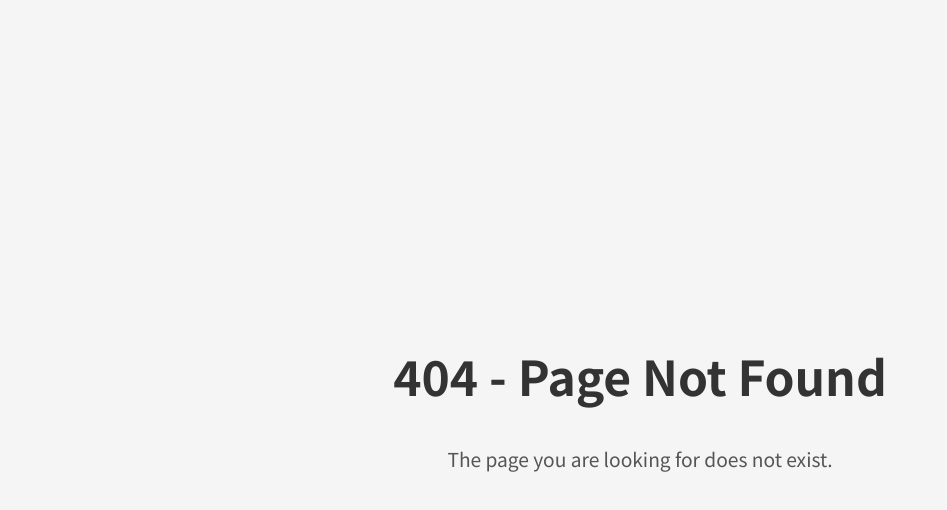
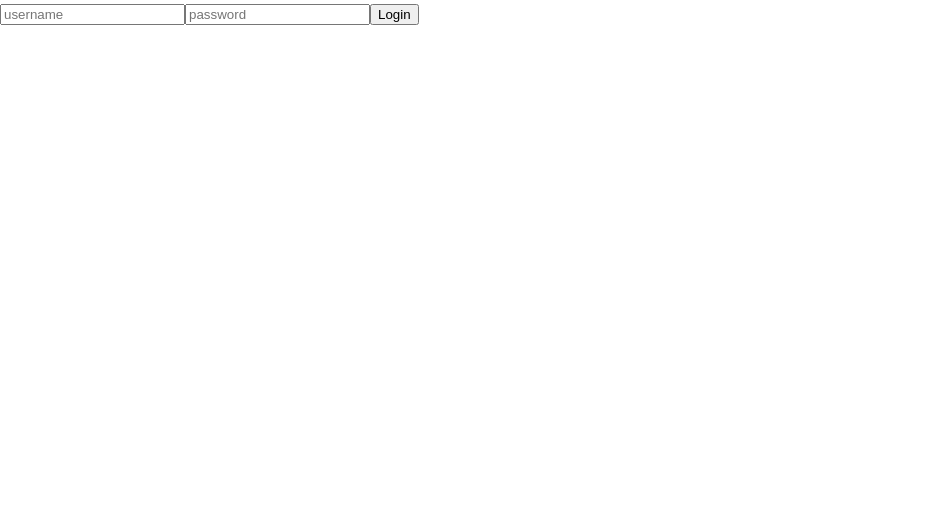
Before and after one commit to siopipin/pengembangan_aplikasi_web, a React (Create React App) app: page /login in a window 1280 px wide. Before the commit this address had no page. Shown: the top 510 px of the page, without its empty margins (0-947 px from the left). Built offline with nearby package versions, Linux system fonts and the light colour scheme.

Commit message:
M05 router untuk login dan authentikasi

```diff
--- a/src/App.js
+++ b/src/App.js
@@ -1,6 +1,7 @@
 import M05App from "./M05/M05App";
+import AppRoutes from "./M05Auth/AppRoutes";
 
 function App() {
-  return <M05App />;
+  return <AppRoutes />;
 }
 export default App;
--- /dev/null
+++ b/src/M05Auth/AppRoutes.js
@@ -0,0 +1,33 @@
+import React from 'react'
+import { BrowserRouter, Navigate, Route, Routes } from 'react-router-dom'
+import Login from './components/Login'
+import { isAdmin, isAuthenticated } from './auth'
+import Home from './components/Home'
+import Dashboard from './components/Dashboard'
+
+const AuthGuard = ({element, adminOnly = false}) => {
+    if(!isAuthenticated()) {
+        return <Navigate to='/login' />
+    }
+
+    if(adminOnly && !isAdmin()) {
+        return <Navigate to='/home' />
+    }
+
+    return element;
+}
+
+function AppRoutes() {
+  return (
+   <BrowserRouter>
+    <Routes>
+        <Route path='/login' element={<Login />} />
+        <Route path='/home' element= {<AuthGuard element={<Home />} />} />
+        <Route path='/dashboard' element={<AuthGuard element={<Dashboard />} adminOnly={true} />}/>
+        <Route path='/' element={<Navigate to='/home' />} />
+    </Routes>
+   </BrowserRouter>
+  )
+}
+
+export default AppRoutes
--- /dev/null
+++ b/src/M05Auth/auth.js
@@ -0,0 +1,21 @@
+export const setUser = (user) => {
+    localStorage.setItem('user', JSON.stringify(user));
+}
+
+export const getUser = () => {
+    const user = localStorage.getItem('user');
+    return user ? JSON.parse(user) : null;
+}
+
+export const removeUser = () =>  {
+    localStorage.removeItem('user');
+}
+
+export const isAuthenticated = () => {
+    return getUser() !== null;
+}
+
+export const isAdmin = () => {
+    const user = getUser();
+    return user && user.role === 'admin';
+}
--- /dev/null
+++ b/src/M05Auth/components/Dashboard.jsx
@@ -0,0 +1,24 @@
+import React from "react";
+import { Link } from "react-router-dom";
+import { removeUser } from "../auth";
+import { useNavigate } from "react-router-dom";
+
+const Dashboard = () => {
+  const navigate = useNavigate();
+
+  const handleLogout = () => {
+    removeUser();
+    navigate("/login");
+  };
+
+  return (
+    <div>
+      <h1>Admin Dashboard</h1>
+      <p>Welcome to the admin dashboard.</p>
+      <Link to="/home">Go to Home</Link>
+      <button onClick={handleLogout}>Logout</button>
+    </div>
+  );
+};
+
+export default Dashboard;
--- /dev/null
+++ b/src/M05Auth/components/Home.jsx
@@ -0,0 +1,24 @@
+import React from "react";
+import { getUser, removeUser } from "../auth";
+import { Link, useNavigate } from "react-router-dom";
+
+function Home() {
+  const user = getUser();
+  const navigate = useNavigate();
+
+  const handleLogout = () => {
+    removeUser();
+    navigate("/");
+  };
+
+  return (
+    <div>
+      <h1>Welcome, {user.username}!</h1>
+      <p>Home</p>
+      {user.role === "admin" && <Link to={"/dashboard"}>Go to dashboard</Link>}
+      <button onClick={handleLogout}>Logout!</button>
+    </div>
+  );
+}
+
+export default Home;
--- /dev/null
+++ b/src/M05Auth/components/Login.jsx
@@ -0,0 +1,50 @@
+import { useState } from "react";
+import { useNavigate } from "react-router-dom";
+import { isAdmin, isAuthenticated, setUser } from "../auth";
+
+function Login() {
+  const [username, setUsername] = useState("");
+  const [password, setPassword] = useState("");
+  const navigate = useNavigate();
+
+  const handleLogin = (e) => {
+    e.preventDefault();
+
+    if (username === "admin" && password === "admin") {
+      setUser({ username, role: "admin" });
+    } else if (username === "user" && password === "user") {
+      setUser({ username, role: "user" });
+    }
+
+    if (isAuthenticated()) {
+      if (isAdmin()) {
+        navigate("/dashboard/");
+      } else {
+        navigate("/home");
+      }
+    } else {
+      alert("Invalid credentials");
+    }
+  };
+
+  return (
+    <form onSubmit={handleLogin}>
+      <input
+        type="text"
+        value={username}
+        onChange={(e) => setUsername(e.target.value)}
+        placeholder="username"
+      />
+      <input
+        type="password"
+        value={password}
+        onChange={(e) => setPassword(e.target.value)}
+        placeholder="password"
+      />
+
+      <button>Login</button>
+    </form>
+  );
+}
+
+export default Login;
--- a/src/index.js
+++ b/src/index.js
@@ -2,11 +2,6 @@ import ReactDOM from "react-dom/client";
 
 import "./index.css";
 import App from "./App";
-import { BrowserRouter } from "react-router-dom";
 
 const root = ReactDOM.createRoot(document.getElementById("root"));
-root.render(
-  <BrowserRouter>
-    <App />
-  </BrowserRouter>
-);
+root.render(<App />);
```
